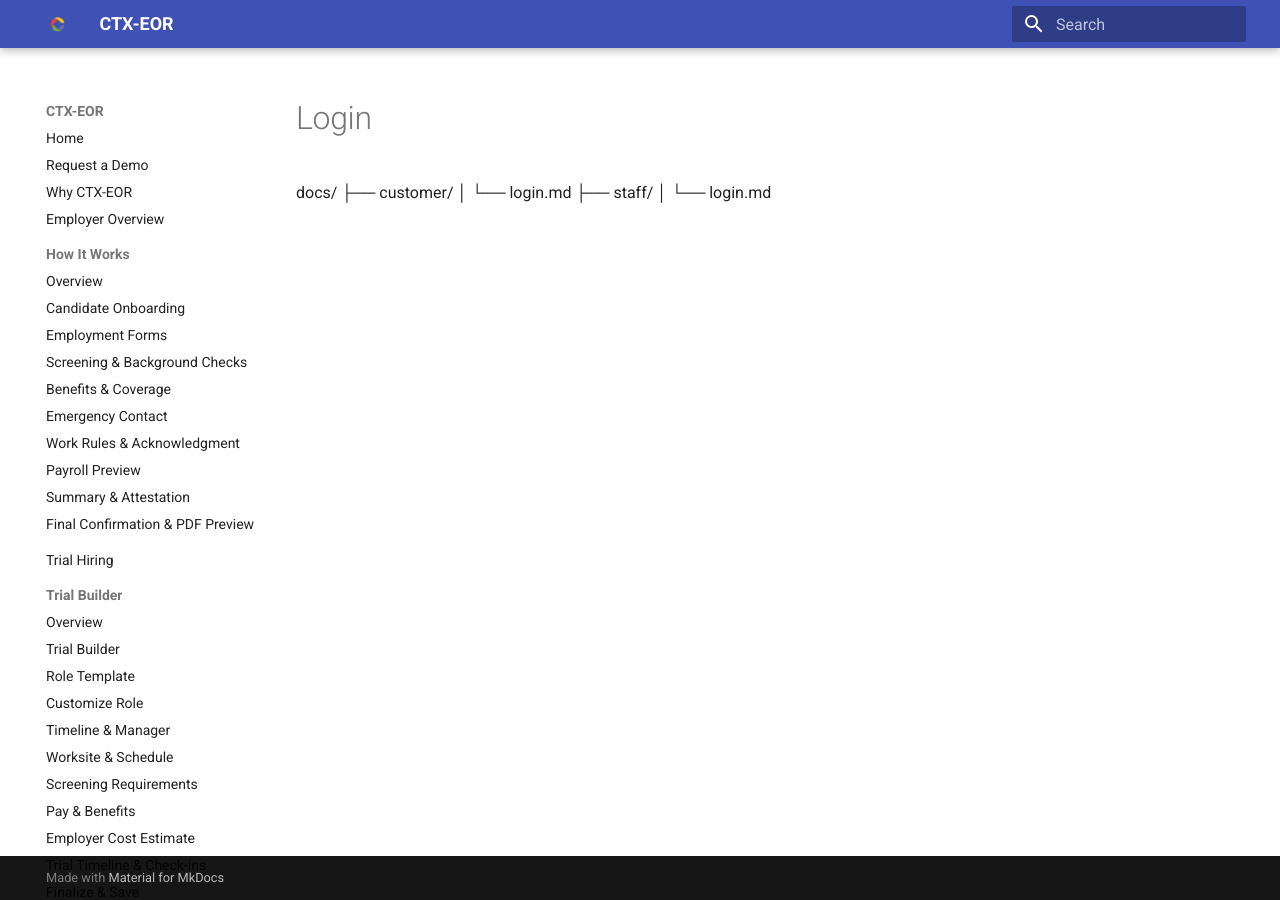
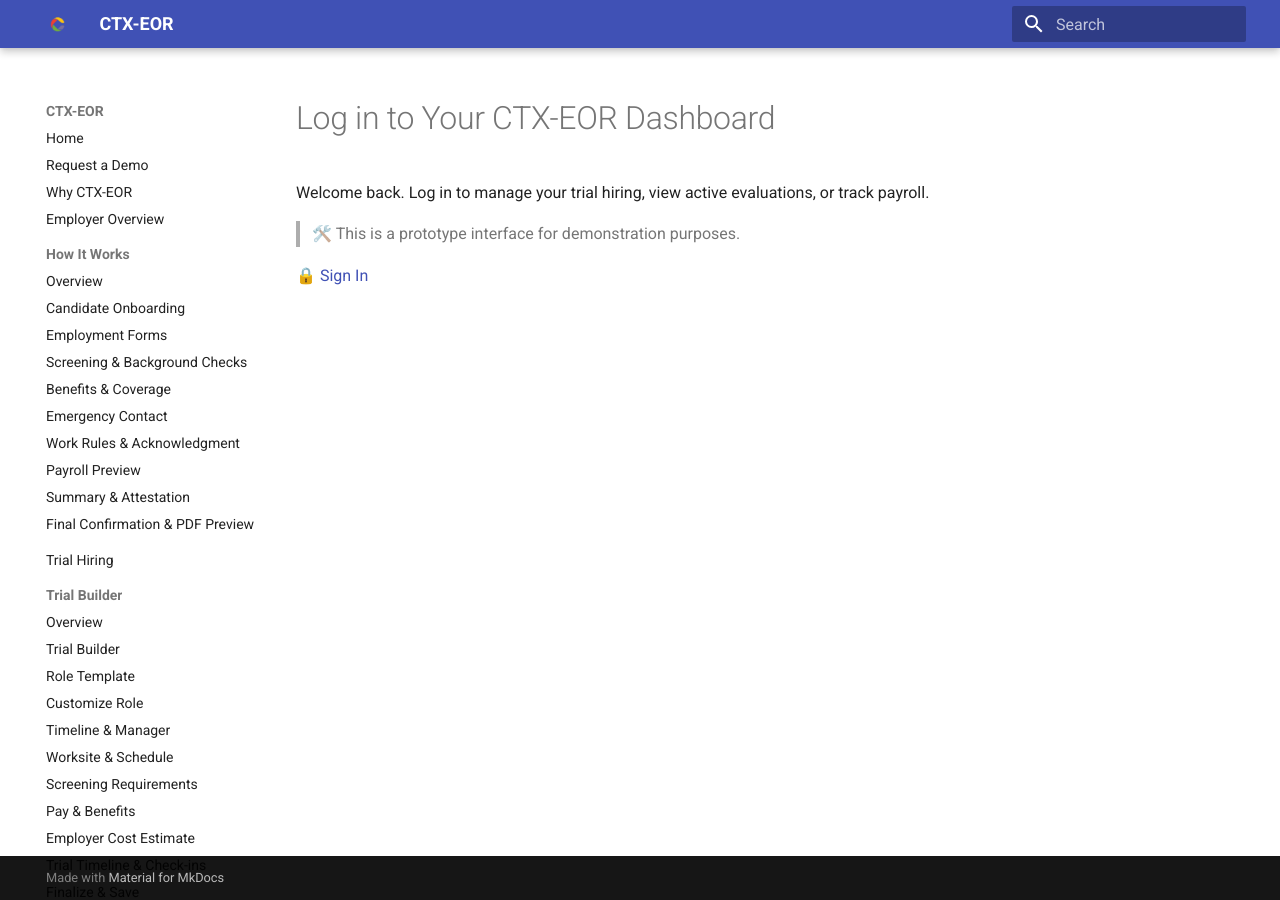
Before and after one commit to cirrusflyer275ds/ctx-eor-site, an MkDocs documentation site: the page built from docs/customer/login.md, in a window 1280 px wide. Built offline with MkDocs 1.6.1 and Material for MkDocs 9.7.7, drawn with Linux system fonts in a browser that asks for light colours.

Commit message:
Update login.md

```diff
--- a/docs/customer/login.md
+++ b/docs/customer/login.md
@@ -1,5 +1,13 @@
-docs/
-├── customer/
-│   └── login.md
-├── staff/
-│   └── login.md
+---
+title: Customer Login
+hide:
+  - toc
+---
+
+# Log in to Your CTX-EOR Dashboard
+
+Welcome back. Log in to manage your trial hiring, view active evaluations, or track payroll.
+
+> 🛠️ This is a prototype interface for demonstration purposes.
+
+[🔒 Sign In](#)
```
